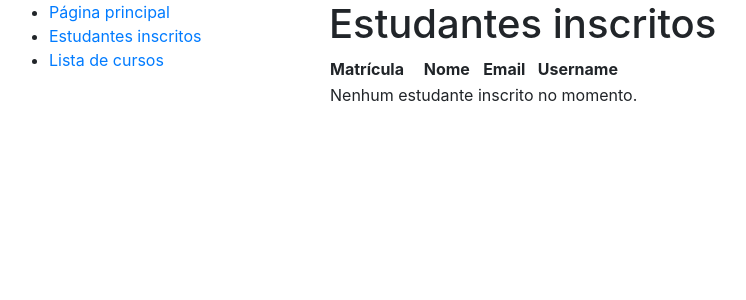
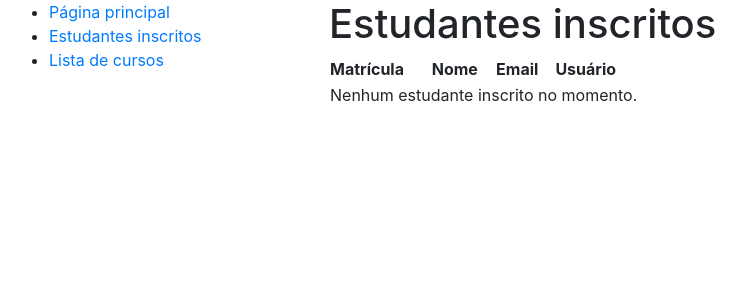
Before and after one commit to Iago-pixel/python-dev-academy, a Django app: page /students/ in a window 1280 px wide. Shown: the top 300 px of the page, without its empty margins (6-752 px from the left). Run offline with Django 5.2, Linux system fonts and the light colour scheme; data that the repository does not hold is empty.

Commit message:
fix col username to usuário

```diff
--- a/djangoapp/registrations/templates/registrations/student_list.html
+++ b/djangoapp/registrations/templates/registrations/student_list.html
@@ -8,7 +8,7 @@
         <th>Matrícula</th>
         <th>Nome</th>
         <th>Email</th>
-        <th>Username</th>
+        <th>Usuário</th>
       </tr>
     </thead>
     <tbody>
```
